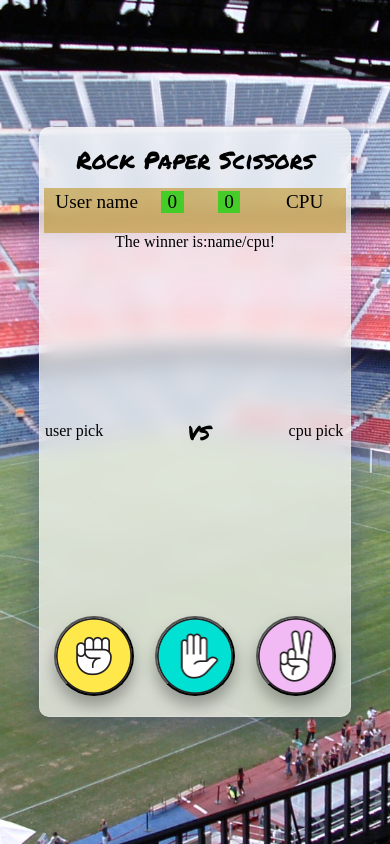
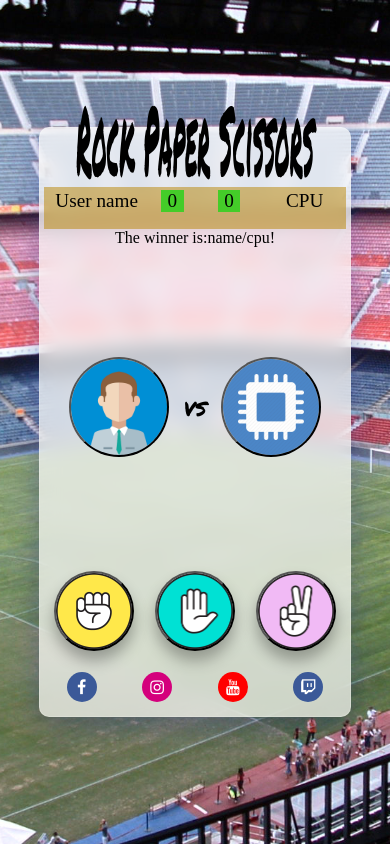
Before and after one commit to LucasP1vko/rock-paper-scissors-game, a plain HTML site: page index.html in a window 390 px wide. Drawn offline with Linux system fonts and the light colour scheme; a web font is replaced by a local one.

Commit message:
graphics added and media Queries

```diff
--- a/assets/css/style.css
+++ b/assets/css/style.css
@@ -38,6 +38,7 @@ body {
 }
 
 .title_bar {
+    margin-top: -5%;
     width: 100%;
     height:10%;
     display: flex;
@@ -45,10 +46,13 @@ body {
     justify-content: center;
     font-size: 1.5rem;
     font-family:permanent marker;
+    transform: scale(1, 4);
+
 
 }
 
 .score_board {
+    margin-top: 20px;
     width: 100%;
     height:8%;
     padding: 1% 0;
@@ -92,22 +96,41 @@ body {
     width: 100%;
     height:60%;
     display: flex;
-    align-items: flex-start;
-    justify-content:space-between;
-    font-size: 1rem;
+    justify-content: center;
+    align-items: center;
 }
 
 .player_choice_image {
-    height:100%;
-    width: 20%;
+    height:auto;
+    width: 40%;
     display: flex;
     justify-content:space-around;
     align-items: center;
 }
 
+#btn_play1 {
+    width: 100px;
+    height: 100px;
+}
+
+#btn_play2 {
+    width: 100px;
+    height: 100px;
+}
+
+
+.btn_user {
+
+    border-radius: 50%;
+    background-image: url('../images/rps/user.png');
+    background-size: contain;
+    background-repeat: no-repeat;
+
+}
+
 .versus_column {
-    height:100%;
-    width: 5%;
+    height:auto;
+    width: 10%;
     display: flex;
     justify-content:space-around;
     align-items: center;
@@ -116,11 +139,20 @@ body {
 }
 
 .cpu_choice_image {
-    height:100%;
-    width: 20%;
+    height:auto;
+    width: 40%;
     display: flex;
     justify-content:space-around;
     align-items:center;
+}
+
+.btn_cpu {
+
+    border-radius: 50%;
+    background-image: url('../images/rps/cpu.png');
+    background-size: contain;
+    background-repeat: no-repeat;
+
 }
 
 .option_buttons {
@@ -133,9 +165,7 @@ body {
 }
 
 .option_buttons button {
-    width: 80px;
-    height: 80px;
-    border-radius: 50%;
+
     border-color: rgb(0, 0, 0);
     box-shadow: 0 10px 15px rgba(0,0,0,0.3);
     transition: .3s;
@@ -148,21 +178,105 @@ body {
     text-decoration:none;
   }
 
+.btn_choice {
+    width: 80px;
+    height: 80px;
+  }
+
 .btn_rock {
+
+    border-radius: 50%;
     background-image: url('../images/rps/rock.png');
     background-size: contain;
+    background-repeat: no-repeat;
 
 }
 
 .btn_paper {
+
+    border-radius: 50%;
     background-image: url('../images/rps/paper.png');
     background-size: contain;
+    background-repeat: no-repeat;
 
 }
 
 .btn_scissors {
+
+    border-radius: 50%;
     background-image: url('../images/rps/scissors.png');
     background-size: contain;
     background-repeat: no-repeat;
 
 }
+
+.social_footer{
+    width: 100%;
+    height:10%;
+    display: flex;
+    align-items: center;
+    justify-content:space-around;
+    font-size: 1rem;
+  }
+
+.fa {
+    padding: 7px 0px;
+    font-size: 30px;
+    width: 30px;
+    text-align: center;
+    text-decoration: none;
+    border-radius: 50%;
+  }
+.display {
+    display: none;
+}
+
+
+  .fa-facebook {
+    background: #3B5998;
+    color: white;
+    width: 30px;
+    height: 30px;
+  }
+
+  .fa-instagram {
+    background: #d4007c;
+    color: white;
+    width: 30px;
+    height: 30px;
+  }
+
+  .fa-youtube {
+    background: #ff0000;
+    color: white;
+    width: 30px;
+    height: 30px;
+  }
+
+  .fa-twitch {
+    background: #3B5998;
+    color: white;
+    width: 30px;
+    height: 30px;
+  }
+
+
+
+  @media screen and (min-width:760px) {
+
+    #btn_play1 {
+        width: 200px;
+        height: 200px;
+    }
+
+    #btn_play2 {
+        width: 200px;
+        height: 200px;
+    }
+
+    .versus_column {
+
+        font-size: 5rem;
+    }
+
+}
--- a/index.html
+++ b/index.html
@@ -9,6 +9,12 @@
     <title>Rock Paper Scissors Game.</title>
     <link rel="stylesheet" href="assets/css/style.css">
     <script defer src="assets/js/game.js"></script>
+    <link rel="stylesheet" href="https://cdnjs.cloudflare.com/ajax/libs/font-awesome/4.7.0/css/font-awesome.min.css">
+    <link rel="apple-touch-icon" sizes="180x180" href="/apple-touch-icon.png">
+    <link rel="icon" type="image/png" sizes="32x32" href="/favicon-32x32.png">
+    <link rel="icon" type="image/png" sizes="16x16" href="/favicon-16x16.png">
+    <link rel="manifest" href="/site.webmanifest">
+
 </head>
 
 <body>
@@ -34,18 +40,26 @@
         <div class="winner_result">The winner is:<span id="winner">name/cpu</span>!</div>
 
         <div class="game_field">
-            <div class="player_choice_image" id="user_image">user pick</div>
+            <div class="player_choice_image" id="user_image">
+                <button class="btn_user" id="btn_play1"></button>
+            </div>
             <div class="versus_column">vs</div>
-            <div class="cpu_choice_image" id="cpu_image">cpu pick</div>
+            <div class="cpu_choice_image" id="cpu_image">
+                <button class="btn_cpu" id="btn_play2"></button>
+            </div>
         </div>
 
         <div class="option_buttons">
-            <button class="btn_rock"></button>
-            <button class="btn_paper"></button>
-            <button class="btn_scissors"></button>
+            <button class="btn_rock btn_choice"></button>
+            <button class="btn_paper btn_choice"></button>
+            <button class="btn_scissors btn_choice"></button>
         </div>
 
         <div class="social_footer">
+            <a href="#" class="fa fa-facebook"></a>
+            <a href="#" class="fa fa-instagram"></a>
+            <a href="#" class="fa fa-youtube"></a>
+            <a href="#" class="fa fa-twitch"></a>
 
         </div>
 
```
Also changed, not shown: assets/images/rps/cpu.png (added), assets/images/rps/lost.png (added), assets/images/rps/user.png (added), assets/images/rps/win.png (added).
